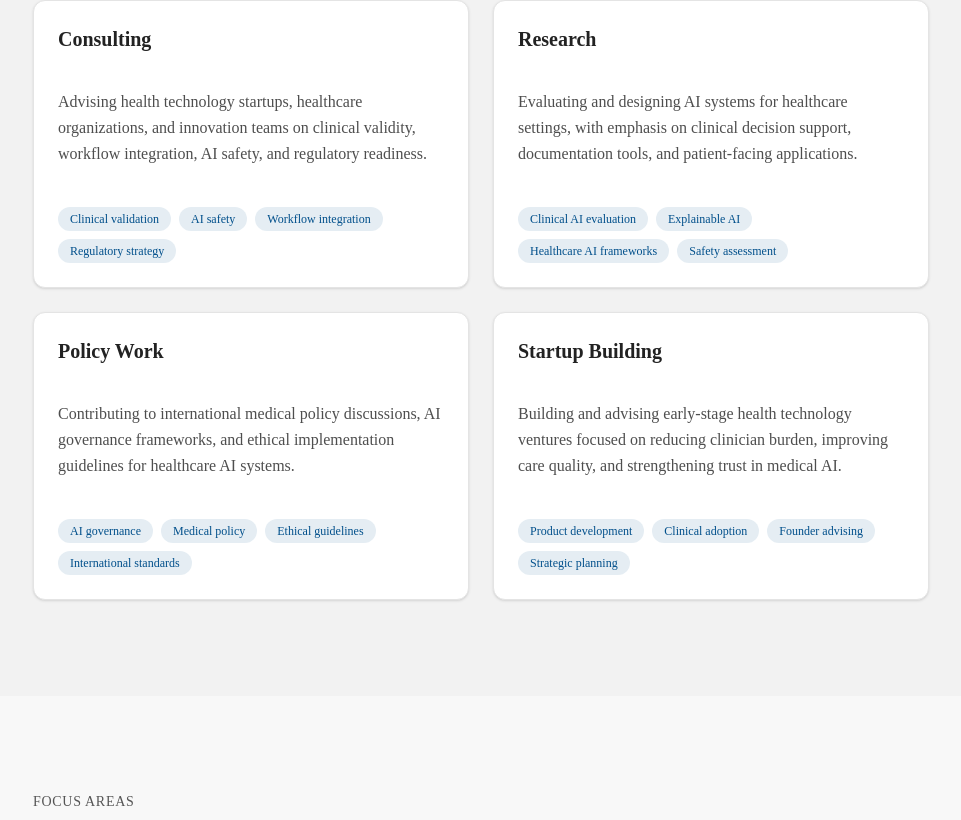
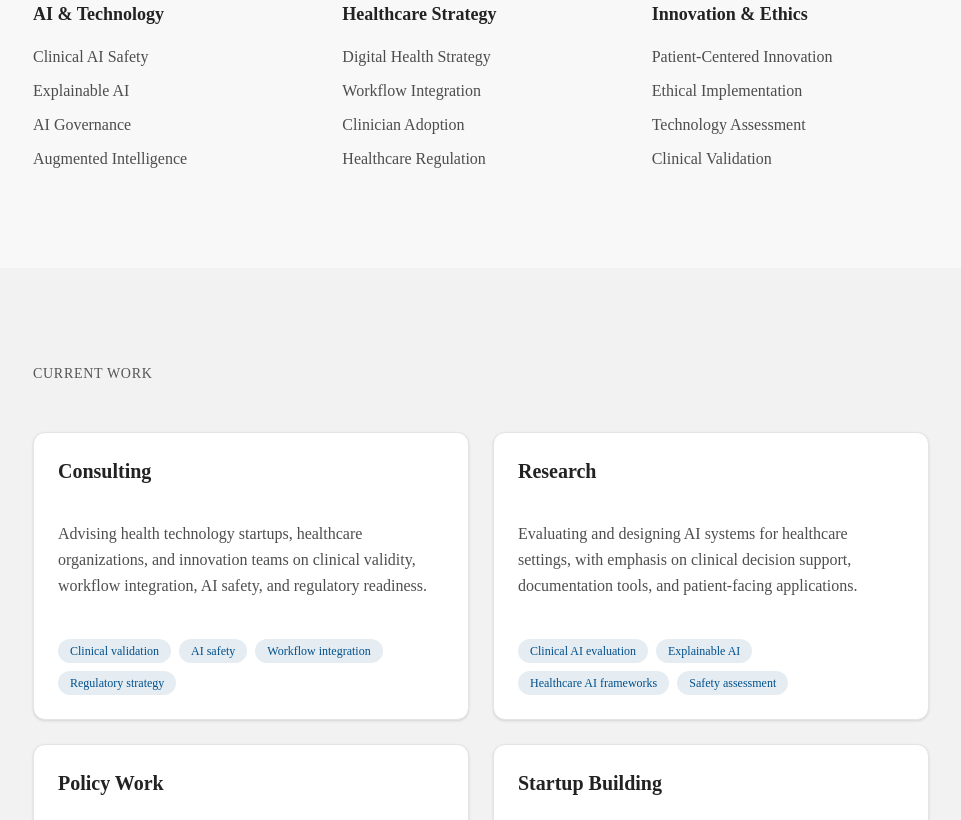
Before and after one commit to jacobthazmathew/jacobthazmathew.github.io, a Next.js app: page / in a window 1280 px wide. Shown: the part 1660-2480 px from the top of the page, without its empty margins (159-1120 px from the left). Built offline with nearby package versions, Linux system fonts and the light colour scheme.

Commit message:
chore: Reorder `CurrentWork` and `FocusAreas` components.

```diff
--- a/app/page.tsx
+++ b/app/page.tsx
@@ -14,8 +14,8 @@ export default function Home() {
       <main>
         <Hero />
         <About />
+        <FocusAreas />
         <CurrentWork />
-        <FocusAreas />
         <Experience />
         <Contact />
       </main>
```
